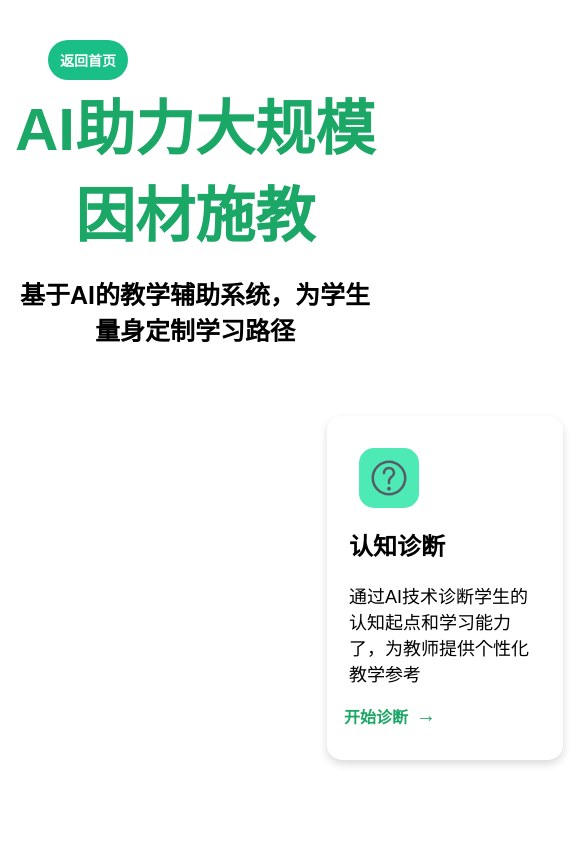
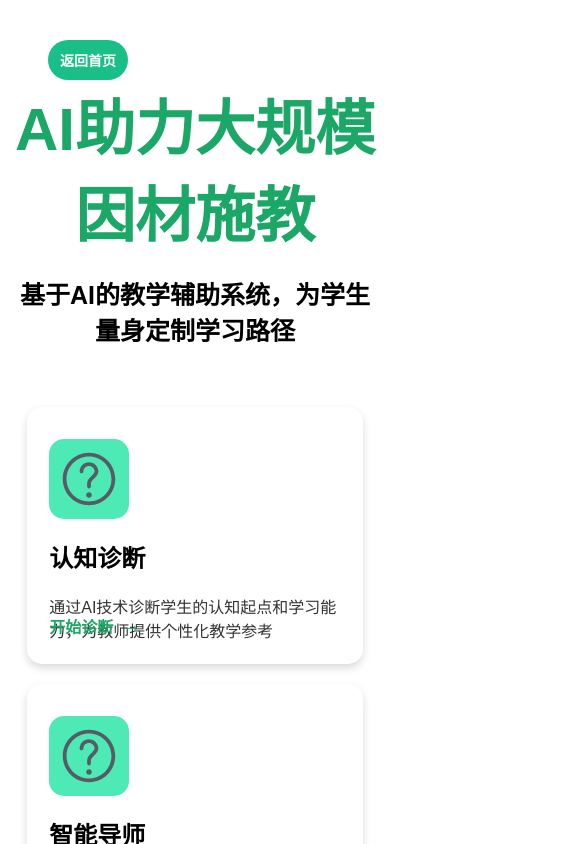
Before and after one commit to ruyuanya/vue-class, a Vue app: page /massive-teaching in a window 390 px wide. Shown: the top 844 px of the page, 585 px wide, since content can reach past the window. Built offline with nearby package versions, Linux system fonts and the light colour scheme; a web font is replaced by a local one.

Commit message:
更改排版

```diff
--- a/package.json
+++ b/package.json
@@ -12,6 +12,7 @@
     "format": "prettier --write --experimental-cli src/"
   },
   "dependencies": {
+    "axios": "^1.15.0",
     "vue": "^3.5.30",
     "vue-router": "^5.0.3"
   },
--- a/src/views/HomeView.vue
+++ b/src/views/HomeView.vue
@@ -49,6 +49,7 @@
   <!-- 主要内容区域 -->
   <div class="main-content">
     <div class="container">
+      <div class="card-list">
       <div class="card" @click="goToMassiveTeaching">
         <div class="icon-container">
           <svg t="1774422027809" class="icon" viewBox="0 0 1024 1024" version="1.1" xmlns="http://www.w3.org/2000/svg"
@@ -72,6 +73,8 @@
         </div>
       </div>
 
+
+
       <div class="card" @click="goToAdaptiveStudy">
         <div class="icon-container">
           <svg t="1774422508451" class="icon" viewBox="0 0 1024 1024" version="1.1" xmlns="http://www.w3.org/2000/svg"
@@ -94,6 +97,7 @@
         </div>
       </div>
     </div>
+  </div>
   </div>
 </template>
 
@@ -268,33 +272,48 @@ text-align: center;
 .main-content {
   margin-top: 120px;
   padding: 20px;
+  display: flex;
+  justify-content: center;
 }
 
+/* 容器：居中并限制最大宽度 */
 .container {
-  width: 800px;
-  height: 400px;
-  margin-left: 328px;
+  width: 100%;
+  max-width: 1100px;
+  margin: 40px auto; /* 居中并增加上间距 */
   padding: 20px 25px;
   border-radius: 15px;
   margin-bottom: 20px;
   transition: all 0.3s ease, border-color 0.3s ease, border-width 0.3s ease;
+  box-sizing: border-box;
   display: flex;
-  justify-content: space-between;
-  align-items: center;
-  gap: 70px;
+  justify-content: center; /* 保证内部内容水平居中 */
+}
+
+/* 卡片列表：左右对称、水平居中，卡片间距 50px */
+.card-list {
+  display: flex;
+  gap: 50px; /* 两个 card 之间保持 50px */
+  justify-content: center;
+  align-items: flex-start;
+  width: 100%;
+  max-width: 1100px;
+  box-sizing: border-box;
+  flex-wrap: nowrap;
 }
 
 /* 卡片 */
 .card {
-  width: 600px;
+  flex: 0 0 520px; /* 固定宽度，保证左右对称 */
+  max-width: 520px; /* 控制卡片最大宽度，保证两侧对称 */
+  width: 100%;
   height: 360px;
   padding: 20px;
   background-color: #fff;
   border-radius: 15px;
   box-shadow: 0 4px 8px rgba(0, 0, 0, 0.15);
-  margin-left: 20px;
   border: 2px solid transparent;
-  transition: all 0.5s ease
+  transition: all 0.5s ease;
 }
 
 /* 卡片动画 */
@@ -366,4 +385,18 @@ text-align: center;
 .auth-buttons {
   display: none;
 }
+
+/* 响应式：窄屏时改为垂直堆叠 */
+@media (max-width: 1100px) {
+  .card-list {
+    flex-direction: column;
+    gap: 20px;
+    align-items: center;
+  }
+  .card {
+    flex: 0 0 auto;
+    width: 90%;
+    max-width: 520px;
+  }
+}
 </style>
--- a/src/views/MassiveTeaching.vue
+++ b/src/views/MassiveTeaching.vue
@@ -4,7 +4,9 @@
   </div>
   <h1 class="teaching-title">AI助力大规模因材施教</h1>
   <h2 class="teaching-subtitle">基于AI的教学辅助系统，为学生量身定制学习路径</h2>
+
   <div class="container">
+    <div class="card-list">
       <div class="card" @click="gotoWorkspace">
         <div class="icon-container">
           <svg t="1775028580194" class="icon" viewBox="0 0 1024 1024" version="1.1" xmlns="http://www.w3.org/2000/svg"
@@ -21,12 +23,13 @@
           </svg>
         </div>
         <h2>认知诊断</h2>
-      <div class="text">通过AI技术诊断学生的认知起点和学习能力了，为教师提供个性化教学参考</div>
+        <div class="text">通过AI技术诊断学生的认知起点和学习能力，为教师提供个性化教学参考</div>
         <div class="enter">
           开始诊断
           <span class="arrow">→</span>
         </div>
       </div>
+
       <div class="card">
         <div class="icon-container">
           <svg t="1775028580194" class="icon" viewBox="0 0 1024 1024" version="1.1" xmlns="http://www.w3.org/2000/svg"
@@ -49,6 +52,7 @@
           <span class="arrow">→</span>
         </div>
       </div>
+
       <div class="card">
         <div class="icon-container">
           <svg t="1775028580194" class="icon" viewBox="0 0 1024 1024" version="1.1" xmlns="http://www.w3.org/2000/svg"
@@ -69,6 +73,7 @@
         <div class="enter">
           教学管理
           <span class="arrow">→</span>
+        </div>
       </div>
     </div>
   </div>
@@ -133,35 +138,40 @@ const gotoWorkspace = () => {
   transform: translateY(0);
 }
 
+/* 容器：居中并限制最大宽度 */
 .container {
-  width: 800px;
-  height: 400px;
-  margin-left: 310px;
+  width: 100%;
+  max-width: 1100px;
+  margin: 40px auto;
   padding: 20px 25px;
+  box-sizing: border-box;
   display: flex;
   justify-content: center;
-  /* 两端对齐，中间有间距 */
   align-items: center;
-  display: flex;
-  justify-content: space-between;
-  /* 两端对齐，中间有间距 */
-  align-items: center;
-  /* 垂直居中对齐 */
-  gap: 70px;
 }
 
+/* 卡片列表：三列并排，居中，卡片间距 50px */
+.card-list {
+  display: flex;
+  gap: 50px; /* 三个 card 之间保持 50px */
+  justify-content: center;
+  align-items: flex-start;
+  width: 100%;
+  box-sizing: border-box;
+  flex-wrap: nowrap; /* 不换行，强制三列并排 */
+}
+
+/* 卡片 */
 .card {
-  width: 600px;
-  height: 300px;
+  flex: 0 0 320px; /* 固定宽度，保证三列对称 */
+  width: 320px;
+  height: 320px;
   padding: 20px;
   background-color: #fff;
   border-radius: 15px;
   box-shadow: 0 4px 8px rgba(0, 0, 0, 0.15);
-  margin-left: -16px;
-  /* 动画组件 */
   border: 2px solid transparent;
   transition: all 0.5s ease;
-  /* 为卡片添加相对定位 */
   position: relative;
 }
 
@@ -171,35 +181,30 @@ const gotoWorkspace = () => {
   border-color: hsl(160, 79%, 61%);
   box-shadow: 0 4px 10px hsla(130, 80%, 50%, 0.15);
   cursor: pointer;
-  /* 绿色描边 */
 }
 
 .icon-container {
-  width: 40px;
-  height: 40px;
+  width: 60px;
+  height: 60px;
   padding: 10px;
   background-color: hsl(160, 79%, 61%);
   border-radius: 15px;
-  margin: 10px;
+  margin: 10px 0 20px 0;
   display: flex;
   align-items: center;
   justify-content: center;
 }
 
 .text {
-  font-size: 18px;
+  font-size: 16px;
+  color: #333;
+  margin-top: 8px;
 }
 
 .enter {
-  margin-left: 15px;
   position: absolute;
-  /* 绝对定位 */
-  bottom: 30px;
-  /* 距离卡片底部20px */
-  left: 0;
-  /* 左边缘对齐 */
-  right: 0;
-  /* 右边缘对齐 */
+  bottom: 24px;
+  left: 20px;
   color: #1ba766;
   display: flex;
   align-items: center;
@@ -216,4 +221,19 @@ const gotoWorkspace = () => {
 .card:hover .arrow {
   transform: translateX(5px);
 }
+
+/* 响应式：窄屏时改为垂直堆叠 */
+@media (max-width: 1100px) {
+  .card-list {
+    flex-direction: column;
+    gap: 20px;
+    align-items: center;
+  }
+  .card {
+    flex: 0 0 auto;
+    width: 90%;
+    max-width: 520px;
+    height: auto;
+  }
+}
 </style>
```
Also changed, not shown: 1 other file (tests, documents, lock files or other folders). Lines whose indentation alone changed are shown as unchanged.
